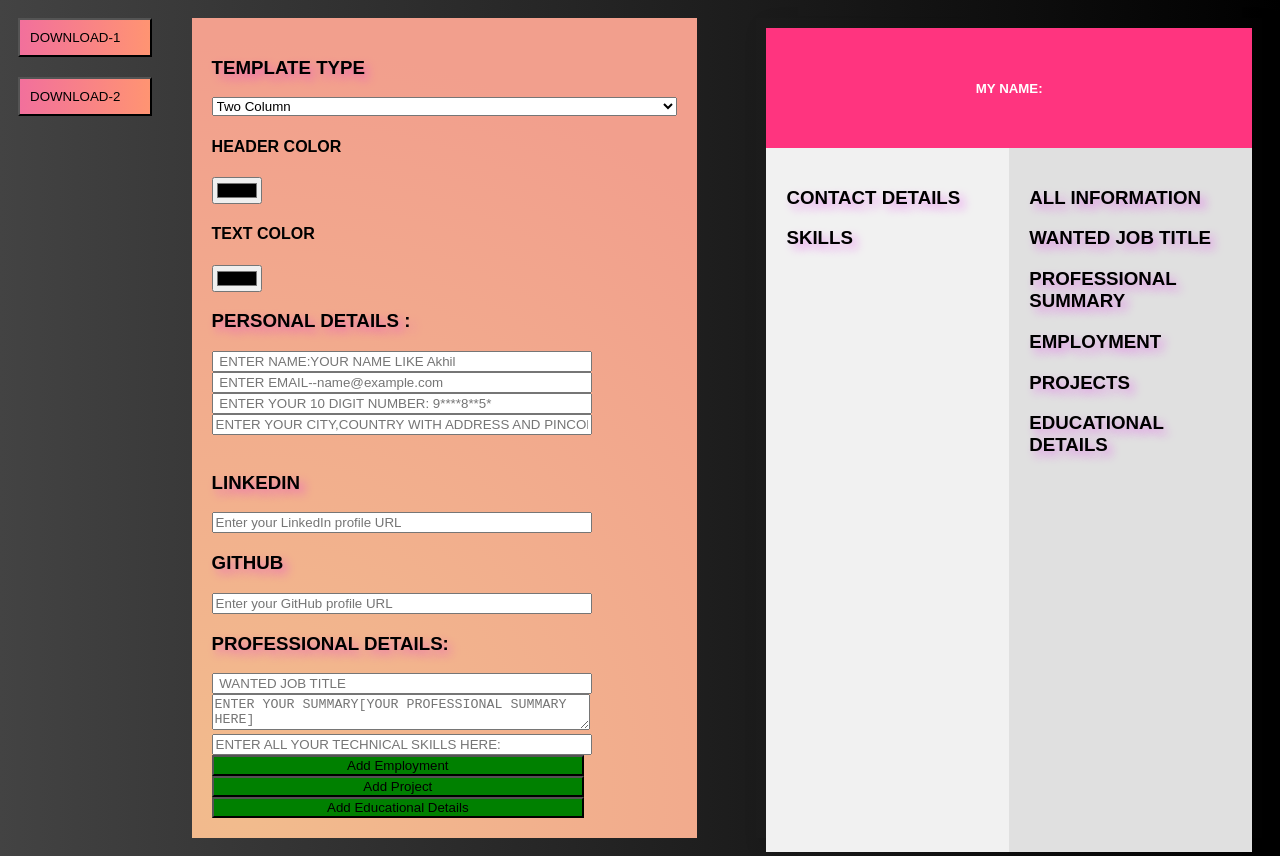
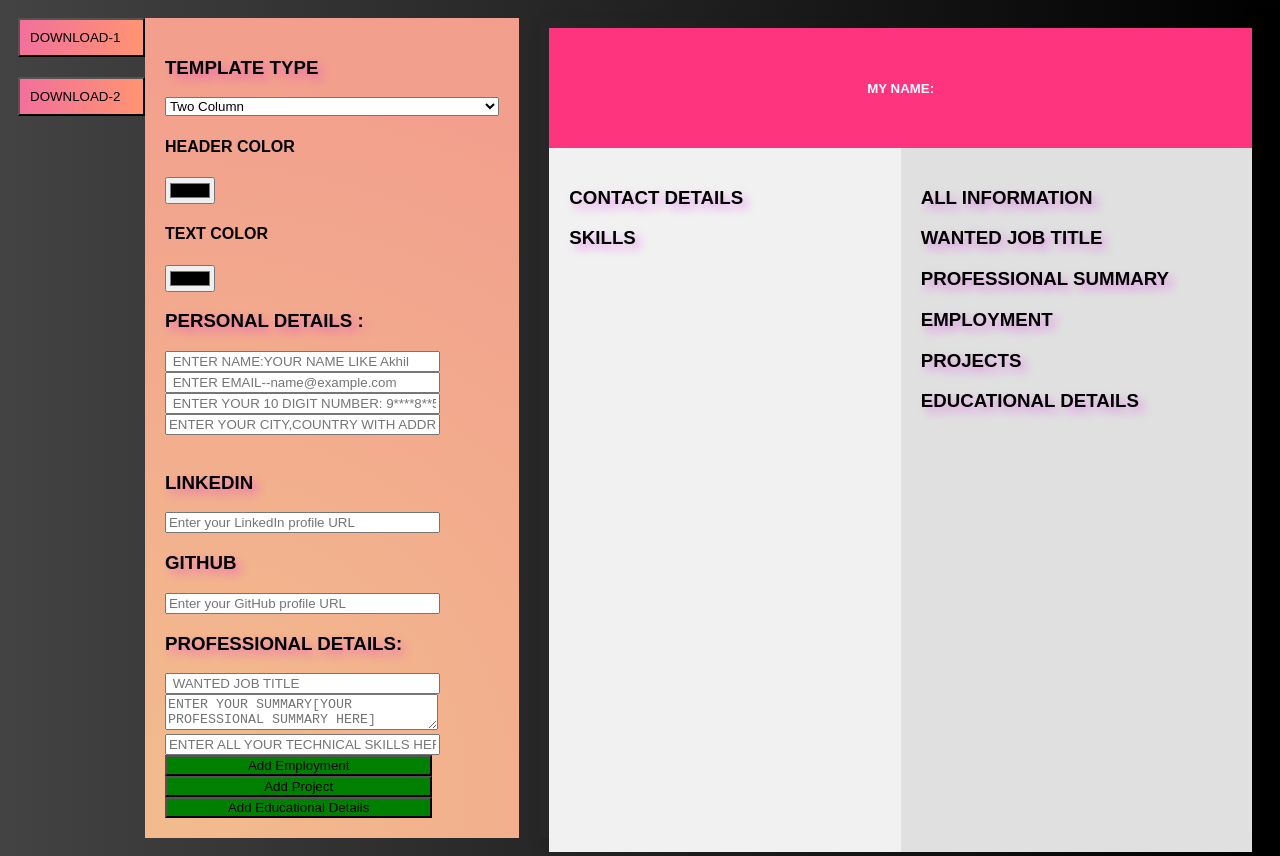
Before and after one commit to manuhegde198924/MANOJ_TEAM1_resumetemplatemctjs, a website: page index.html in a window 1280 px wide. Drawn offline with nearby package versions, Linux system fonts and the light colour scheme.

Commit message:
second sucessfull commit

```diff
--- a/style.css
+++ b/style.css
@@ -239,8 +239,14 @@ background: radial-gradient(755px at 10.1% 95.3%, rgb(242, 188, 141) 0%, rgb(242
 
   @media (min-width: 768px) {
     .container {
-        width: 60%; /* Adjust width as needed */
+        width: 70%; /* Adjust width as needed */
     }
+    #container2,
+  #container3 {
+      width: 100%; /* Full width for mobile screens */
+      display: flex;
+      flex-direction: column; /* Stack containers in a column on mobile screens */
+  }
 
     /* Add any additional styles for tablet and desktop views */
     .row {
@@ -269,14 +275,25 @@ background: radial-gradient(755px at 10.1% 95.3%, rgb(242, 188, 141) 0%, rgb(242
 
 /* Media Query for Desktops and Larger Screens */
 @media (min-width: 992px) {
-    .container {
-        width: 45%; /* Adjust width as needed */
-    }
+  .container {
+    width: 70%; /* Adjust width as needed */
+}
 }
 
 /* Media Query for Large Desktops */
 @media (min-width: 1200px) {
     .container {
-        width: 40%; /* Adjust width as needed */
+        width: 50%; /* Adjust width as needed */
     }
 }
+@media (max-width: 767px) {
+  .container {
+    width: 70%; /* Adjust width as needed */
+}
+  #container2,
+  #container3 {
+      width: 100%; /* Full width for mobile screens */
+      display: flex;
+      flex-direction: column; /* Stack containers in a column on mobile screens */
+  }
+}
```
